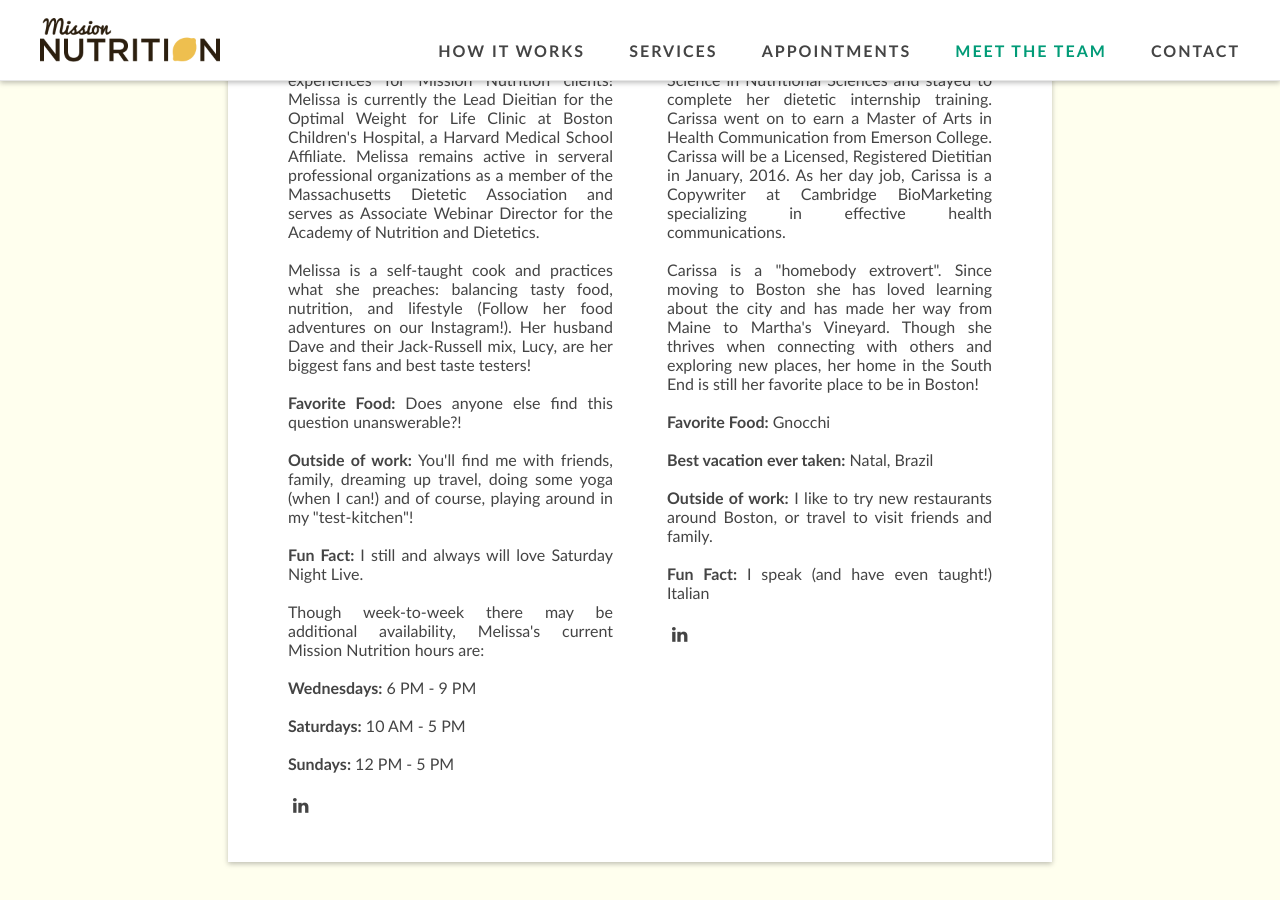
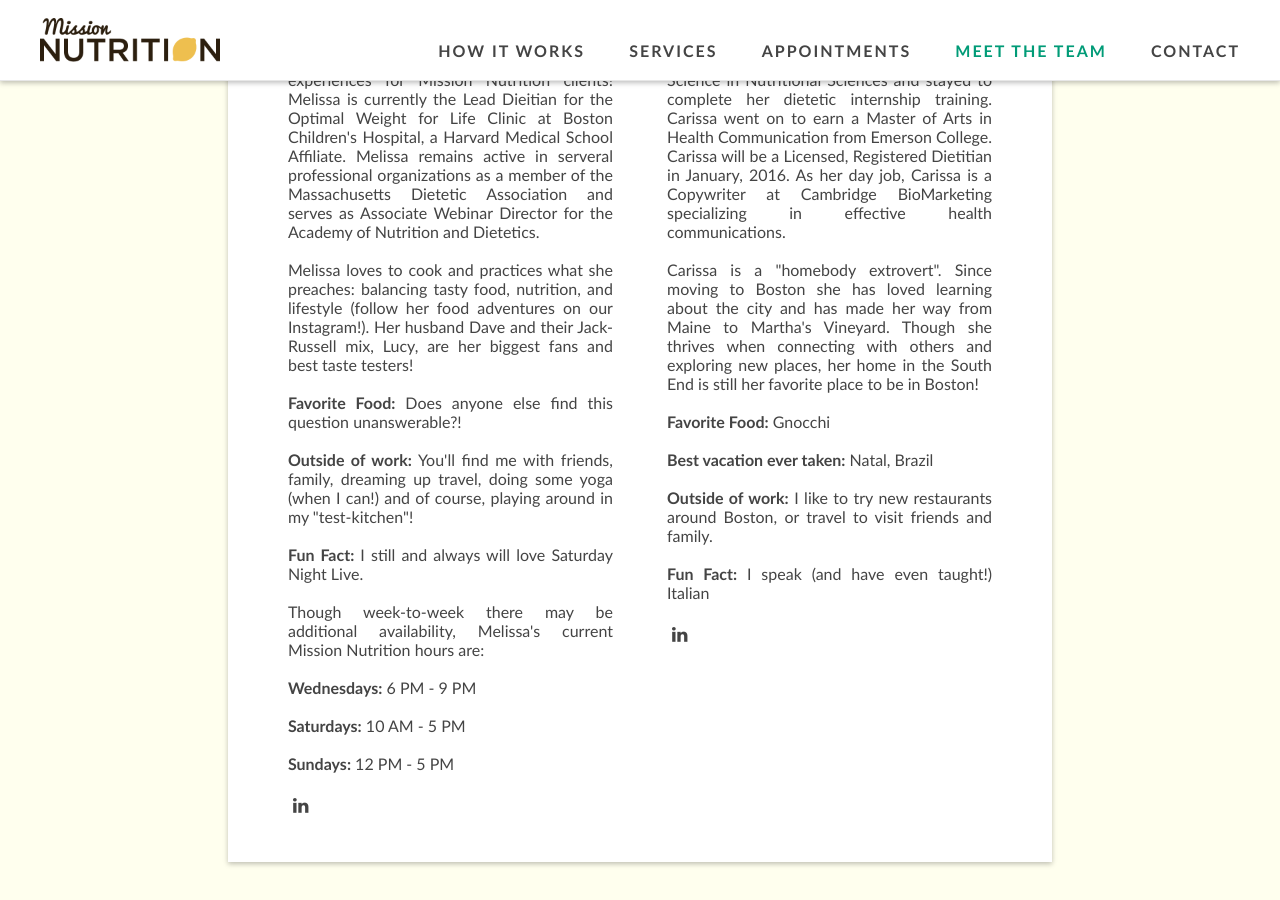
Before and after one commit to davelandry/missionnutrition, a Jekyll site: the page built from _pages/team.html, in a window 1280 px wide and 900 px high, scrolled down 943 px. Built offline with Jekyll 4.4.1, drawn with Linux system fonts in a browser that asks for light colours; nearby versions of some CDN libraries.

Commit message:
Update team.html

```diff
--- a/_pages/team.html
+++ b/_pages/team.html
@@ -14,7 +14,7 @@
 <br /><br />
 Melissa graduated from the University of New Hampshire in Nutritional Sciences with a minor in Spanish. She completed her dietetic internship with Sodexo/Southcoast Hospitals Group and has been practicing dietetics since 2010. A forever learner, Melissa is currently pursuing a Masters of Education in Instructional Design at the University of Massachusetts, Boston. This degree emphasizes effective online learning techniques - handy for providing exceptional experiences for Mission Nutrition clients! Melissa is currently the Lead Dieitian for the Optimal Weight for Life Clinic at Boston Children's Hospital, a Harvard Medical School Affiliate. Melissa remains active in serveral professional organizations as a member of the Massachusetts Dietetic Association and serves as Associate Webinar Director for the Academy of Nutrition and Dietetics.
 <br /><br />
-Melissa is a self-taught cook and practices what she preaches: balancing tasty food, nutrition, and lifestyle (Follow her food adventures on our Instagram!). Her husband Dave and their Jack-Russell mix, Lucy, are her biggest fans and best taste testers!
+Melissa loves to cook and practices what she preaches: balancing tasty food, nutrition, and lifestyle (follow her food adventures on our Instagram!). Her husband Dave and their Jack-Russell mix, Lucy, are her biggest fans and best taste testers!
 <br /><br />
 <b>Favorite Food:</b> Does anyone else find this question unanswerable?!
 <br /><br />
```
